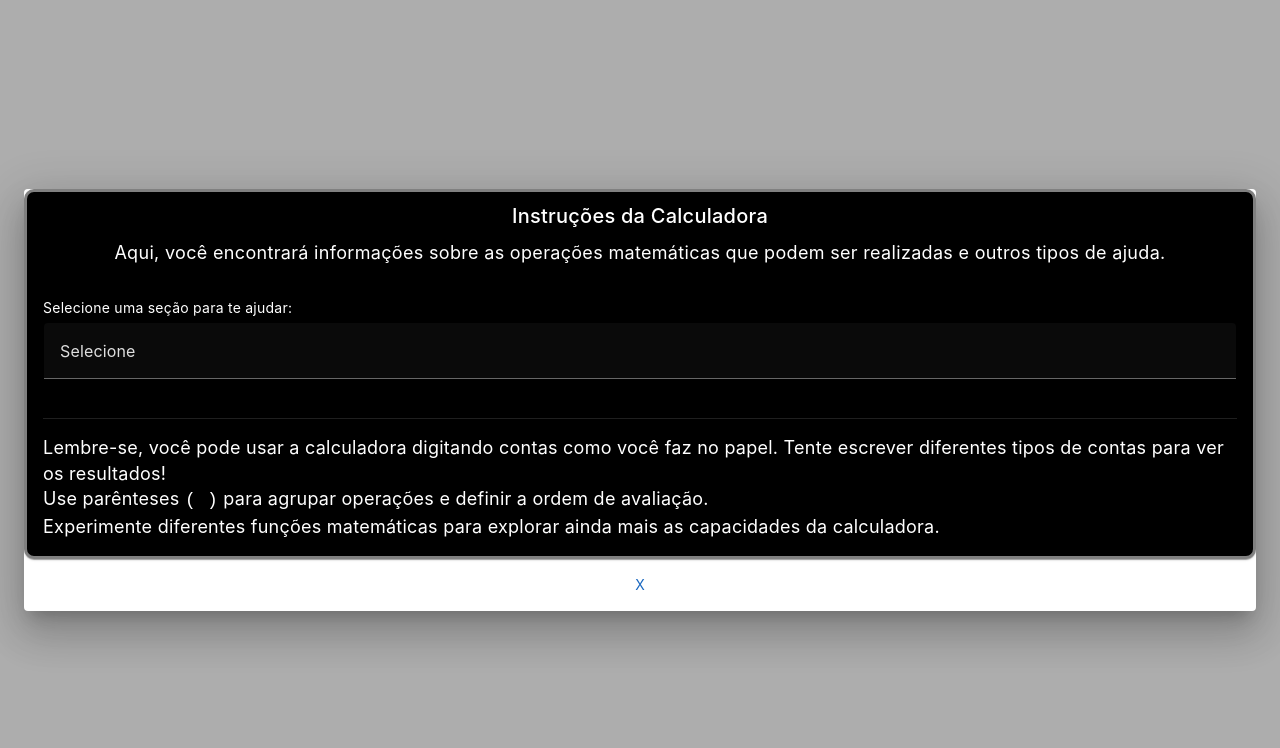
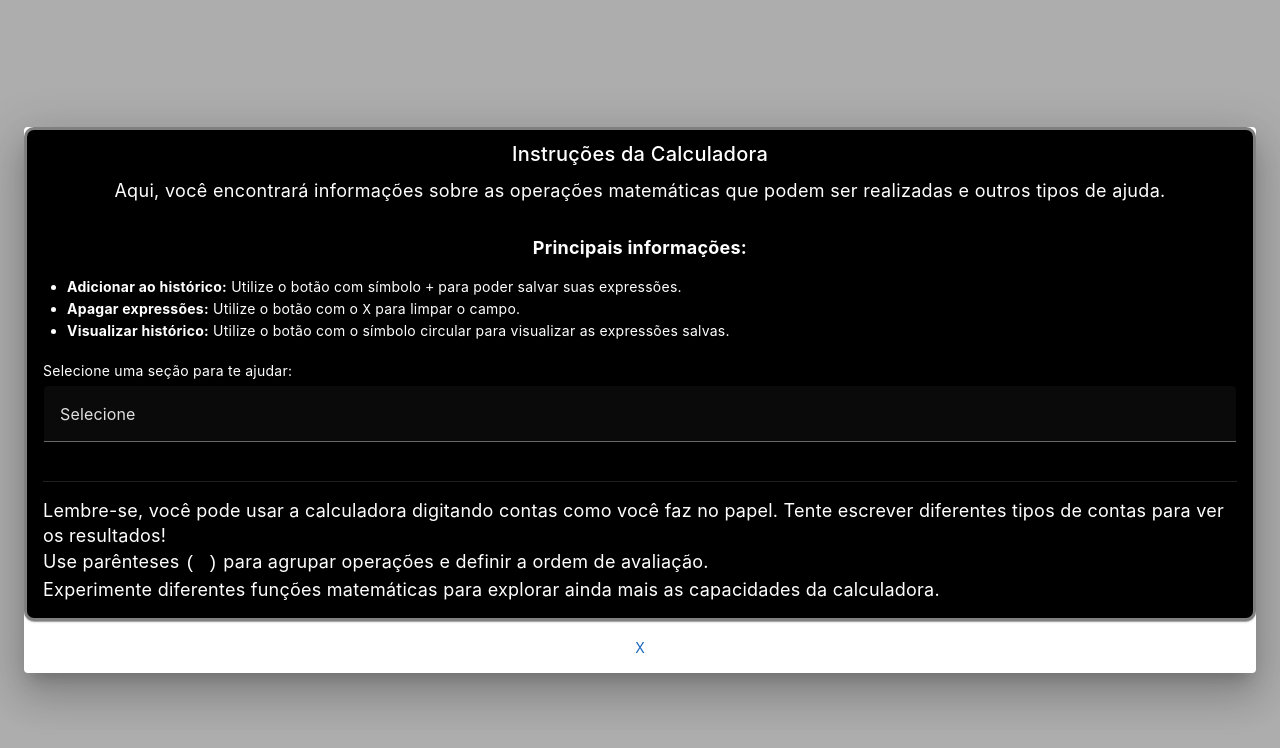
Before and after one commit to SimonMelo/calculator, a Vue app: page / in a window 1280 px wide. Shown: the top 748 px of the page. Built offline with nearby package versions, Linux system fonts and the light colour scheme.

Commit message:
refactor: change select values

```diff
--- a/src/components/instructiveInfo.vue
+++ b/src/components/instructiveInfo.vue
@@ -7,6 +7,13 @@
         <v-card-text class="paragraph" style="display: flex; justify-content: center;">Aqui, você encontrará informações
           sobre as operações matemáticas que podem ser realizadas e outros tipos de ajuda.</v-card-text>
         <v-card-text>
+          <h3 style="display: flex; justify-content: center; font-weight: bold;" class="paragraph mb-4">Principais informações:</h3>
+            <ul class="list-disc pl-6  mb-5">
+              <li><strong>Adicionar ao histórico:</strong> Utilize o botão com símbolo <code>+</code> para poder salvar suas expressões.
+              </li>
+              <li><strong>Apagar expressões:</strong> Utilize o botão com o <code>X</code> para limpar o campo.</li>
+              <li><strong>Visualizar histórico:</strong> Utilize o botão com o símbolo circular para visualizar as expressões salvas.</li>
+            </ul>
           <div class="mb-4">
             <label for="sectionSelect" class="text-sm">Selecione uma seção para te ajudar:</label>
             <v-select v-model="selectedSection" :items="sections" id="sectionSelect"
@@ -44,17 +51,6 @@
             </ul>
           </div>
 
-
-          <div v-else-if="selectedSection === 'Outras informações'">
-            <h3 class="paragraph mb-2">Outras informações:</h3>
-            <ul class="list-disc pl-6">
-              <li>Adicionar ao histórico: Utilize o botão com símbolo <code>+</code> para poder salvar suas expressões.
-              </li>
-              <li>Apagar expressões: Utilize o botão com o <code>X</code> para limpar o campo.</li>
-              <li>Visualizar histórico: Utilize o botão com o símbolo circular para visualizar as expressões salvas.</li>
-            </ul>
-          </div>
-
           <div v-else-if="selectedSection === 'Expressões de exemplo'">
             <h3 class="paragraph mb-2">Expressões de exemplo:</h3>
             <ul class="list-disc pl-6">
@@ -87,7 +83,7 @@ export default {
   data() {
     return {
       selectedSection: 'Selecione',
-      sections: ['Operações Básicas', 'Operações Avançadas', 'Outras informações', 'Expressões de exemplo'],
+      sections: ['Operações Básicas', 'Operações Avançadas', 'Expressões de exemplo'],
     };
   },
 }
```
